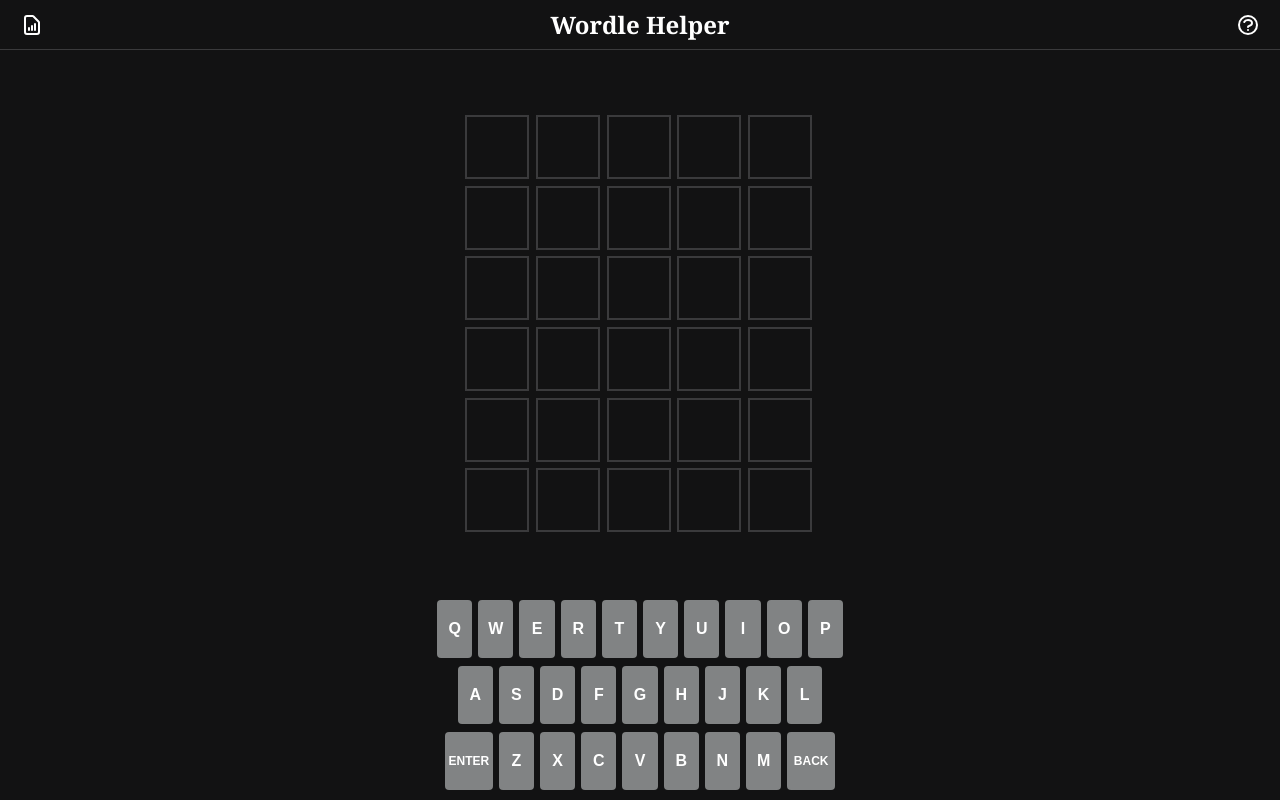
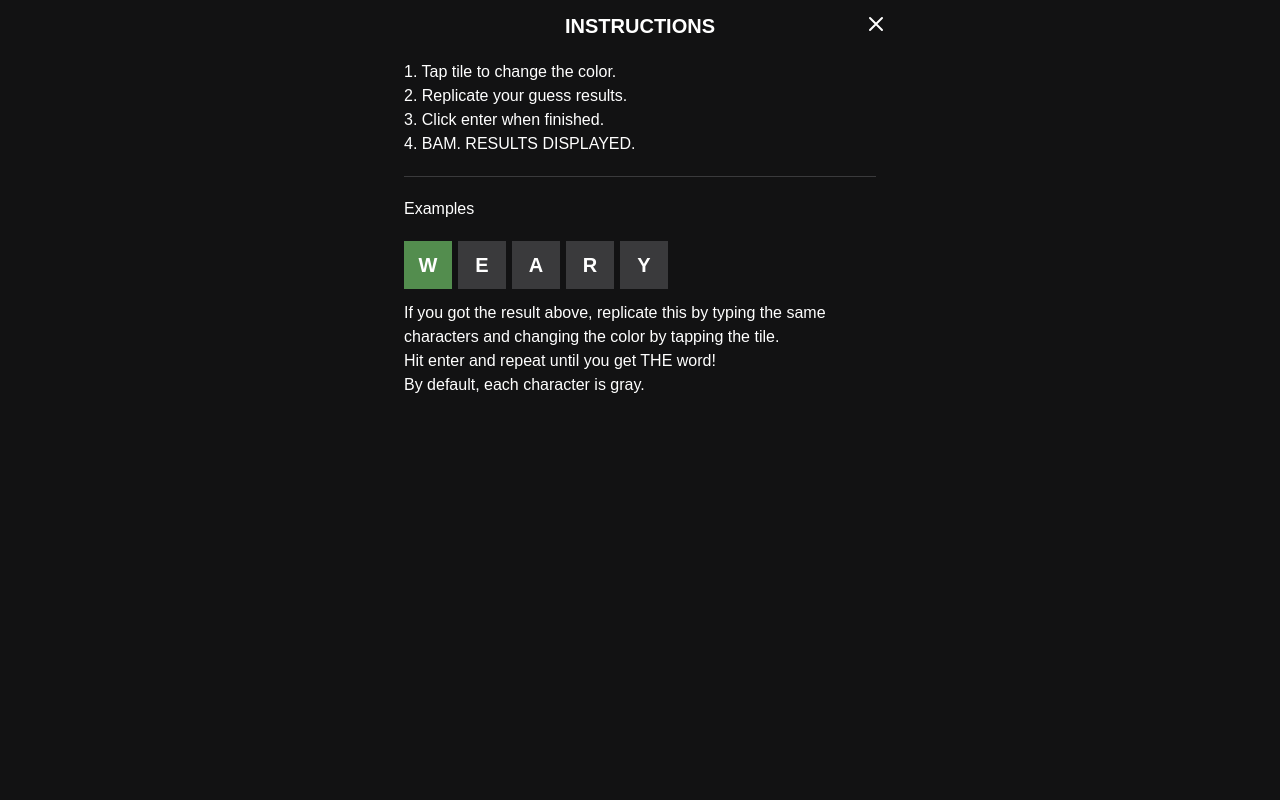
Before and after one commit to RogelioCamargo/wordle-helper, a React (Create React App) app: page / in a window 1280 px wide. Built offline with nearby package versions, Linux system fonts and the light colour scheme.

Commit message:
Open instructions modal on mount

```diff
--- a/src/App.js
+++ b/src/App.js
@@ -11,14 +11,19 @@
 	const resultsModalRef = useRef();
 	const helpModalRef = useRef();
 
-	// create trie upon mount
+	// create trie on mount
 	const trie = useMemo(() => {
 		const newTrie = new Trie();
 		for (const word of words) newTrie.insert(word);
 		return newTrie;
 	}, []);
 
-	// destory trie upon unmount
+	// open help modal on mount
+	useEffect(() => {
+		helpModalRef.current.openModal();
+	}, []);
+
+	// destory trie on unmount
 	useEffect(() => {
 		return () => {
 			for (const word of words) trie.remove(word);
@@ -88,7 +93,7 @@
 				<Results results={results} />
 			</Modal>
 			{/* Help Modals */}
-			<Modal ref={helpModalRef} title="Help">
+			<Modal ref={helpModalRef} title="Instructions">
 				<Help />
 			</Modal>
 		</div>
```
